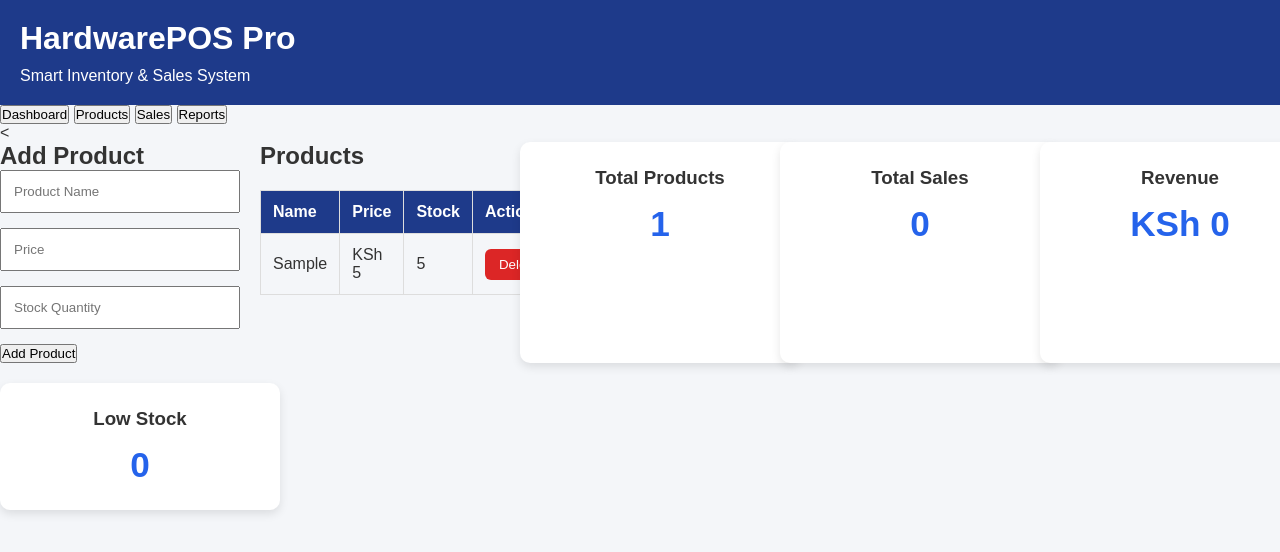
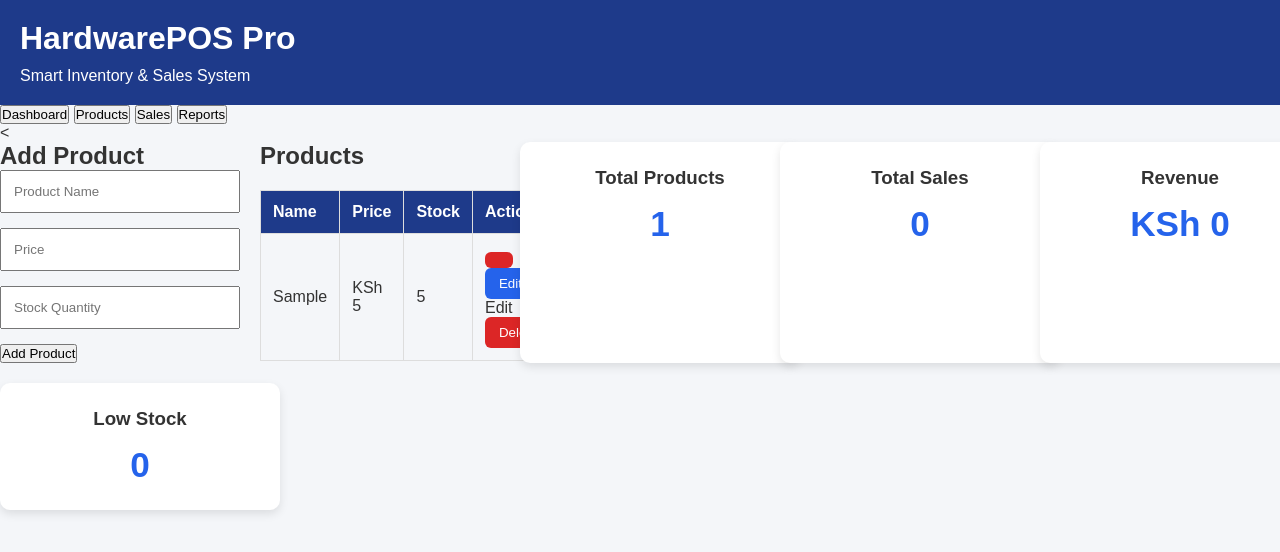
Before and after one commit to SilvesterMburu1/Hardware_online, a plain HTML site: page index.html in a window 1280 px wide. Both pictures are taken after typing "Sample", "5", "5" into the empty fields and a click on the button "Add Product". Shown: the top 552 px of the page. Drawn offline with Linux system fonts and the light colour scheme.

Commit message:
Add product editing functionality

```diff
--- a/assets/css/style.css
+++ b/assets/css/style.css
@@ -170,3 +170,17 @@ table button{
 table button:hover{
     background:#b91c1c;
 }
+
+.edit-btn{
+    background:#2563eb;
+    color:white;
+    border:none;
+    padding:8px 14px;
+    border-radius:6px;
+    cursor:pointer;
+    margin-right:8px;
+}
+
+.edit-btn:hover{
+    background:#1d4ed8;
+}
--- a/assets/js/app.js
+++ b/assets/js/app.js
@@ -61,8 +61,16 @@ function displayProducts() {
             <td>${product.stock}</td>
 
             <td>
-                <button onclick="deleteProduct(${product.id})">
-                    Delete
+                <button>
+    <button class="edit-btn" onclick="editProduct(${product.id})">
+    Edit
+</button>
+        Edit
+    </button>
+
+    <button onclick="deleteProduct(${product.id})">
+        Delete
+    </button>
                 </button>
             </td>
 
```
